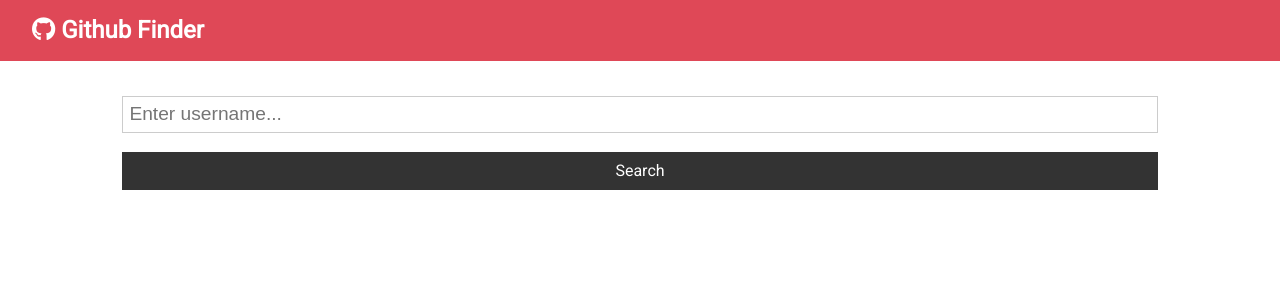
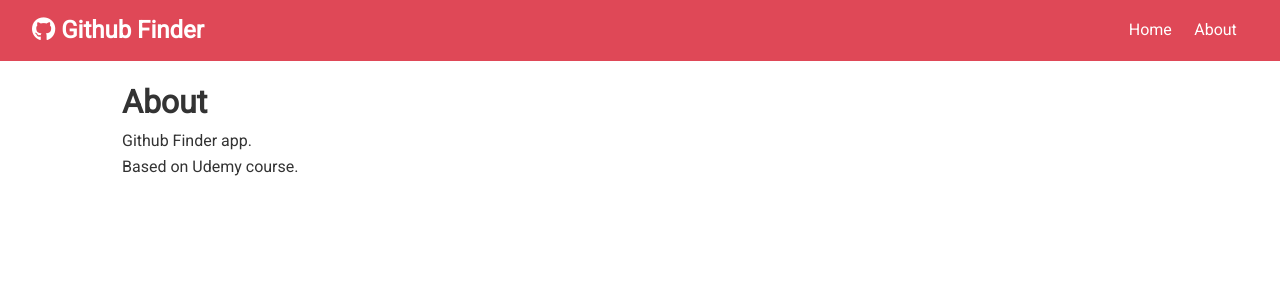
Before and after one commit to majikjohnson/react-github-finder, a React (Create React App) app: page /about in a window 1280 px wide. Shown: the top 300 px of the page. Built offline with nearby package versions, Linux system fonts and the light colour scheme.

Commit message:
Completed tutorial 21 - added routes and about page

```diff
--- a/package.json
+++ b/package.json
@@ -6,6 +6,7 @@
     "axios": "^0.19.0",
     "react": "^16.9.0",
     "react-dom": "^16.9.0",
+    "react-router-dom": "^5.0.1",
     "react-scripts": "3.1.1"
   },
   "scripts": {
--- a/src/App.js
+++ b/src/App.js
@@ -1,29 +1,26 @@
-import React, {Component} from 'react';
-import './App.css';
-import Navbar from './components/layout/Navbar';
-import Users from './components/users/Users';
-import Search from './components/users/Search';
-import Alert from './components/layout/Alert';
-import axios from 'axios';
-//import PropTypes from 'prop-types';
+import React, { Component, Fragment } from "react";
+import { BrowserRouter as Router, Switch, Route } from "react-router-dom";
+import "./App.css";
+import Navbar from "./components/layout/Navbar";
+import Users from "./components/users/Users";
+import Search from "./components/users/Search";
+import Alert from "./components/layout/Alert";
+import About from "./components/pages/About";
+import axios from "axios";
 
 class App extends Component {
-
   state = {
     users: [],
     loading: false,
     alert: null
   };
 
-  //static propTypes = {
-  //  searchUsers: PropTypes.func.isRequired,
-  //  clearUsers: PropTypes.func.isRequired
-  //};
-
-  searchUsers = async (text) => {
-    this.setState({loading: true})
-    const res = await axios.get(`https://api.github.com/search/users?q=${text}&client_id=${process.env.REACT_APP_GITHUB_CLIENT_ID}&client_secret=${process.env.REACT_APP_GITHUB_CLIENT_SECRET}`);
-    this.setState({users: res.data.items, loading: false});
+  searchUsers = async text => {
+    this.setState({ loading: true });
+    const res = await axios.get(
+      `https://api.github.com/search/users?q=${text}&client_id=${process.env.REACT_APP_GITHUB_CLIENT_ID}&client_secret=${process.env.REACT_APP_GITHUB_CLIENT_SECRET}`
+    );
+    this.setState({ users: res.data.items, loading: false });
   };
 
   clearUsers = () => {
@@ -34,20 +31,24 @@
   };
 
   setAlert = (msg, type) => {
-    this.setState({alert: {msg, type}});
+    this.setState({ alert: { msg, type } });
     setTimeout(() => {
-      this.setState({alert: null});
-    }, 3000)
+      this.setState({ alert: null });
+    }, 3000);
   };
 
   render() {
-    const {users, loading} = this.state;
+    const { users, loading, alert } = this.state;
 
     return (
+      <Router>
         <div className="App">
           <Navbar />
           <div className="container">
-          <Alert alert={this.state.alert} />
+            <Alert alert={alert} />
+            <Switch>
+                <Route exact path='/' render={props =>
+                  <Fragment>
                     <Search
                       searchUsers={this.searchUsers}
                       clearUsers={this.clearUsers}
@@ -55,10 +56,15 @@
                       setAlert={this.setAlert}
                     />
                     <Users loading={loading} users={users} />
+                  </Fragment>
+                } />
+                <Route exact path='/about' component={About} />
+            </Switch>
           </div>
         </div>
+      </Router>
     );
-  };
-};
+  }
+}
 
 export default App;
--- a/src/components/layout/Navbar.js
+++ b/src/components/layout/Navbar.js
@@ -1,4 +1,5 @@
 import React from 'react';
+import {Link} from 'react-router-dom';
 import PropTypes from 'prop-types';
 
 const Navbar = ({icon, title}) => {
@@ -7,6 +8,14 @@
                 <h1>
                     <i className={icon} /> {title}
                 </h1>
+                <ul>
+                    <li>
+                        <Link to='/'>Home</Link>
+                    </li>
+                    <li>
+                        <Link to='/about'>About</Link>
+                    </li>
+                </ul>
             </nav>
         );
 };
--- /dev/null
+++ b/src/components/pages/About.js
@@ -0,0 +1,13 @@
+import React, {Fragment} from 'react';
+
+const About = () => {
+    return(
+        <Fragment>
+            <h1>About</h1>
+            <p>Github Finder app.</p>
+            <p>Based on Udemy course.</p>
+        </Fragment>
+    );
+};
+
+export default About;
```
Also changed, not shown: 1 other file (tests, documents, lock files or other folders). Lines whose indentation alone changed are shown as unchanged.
